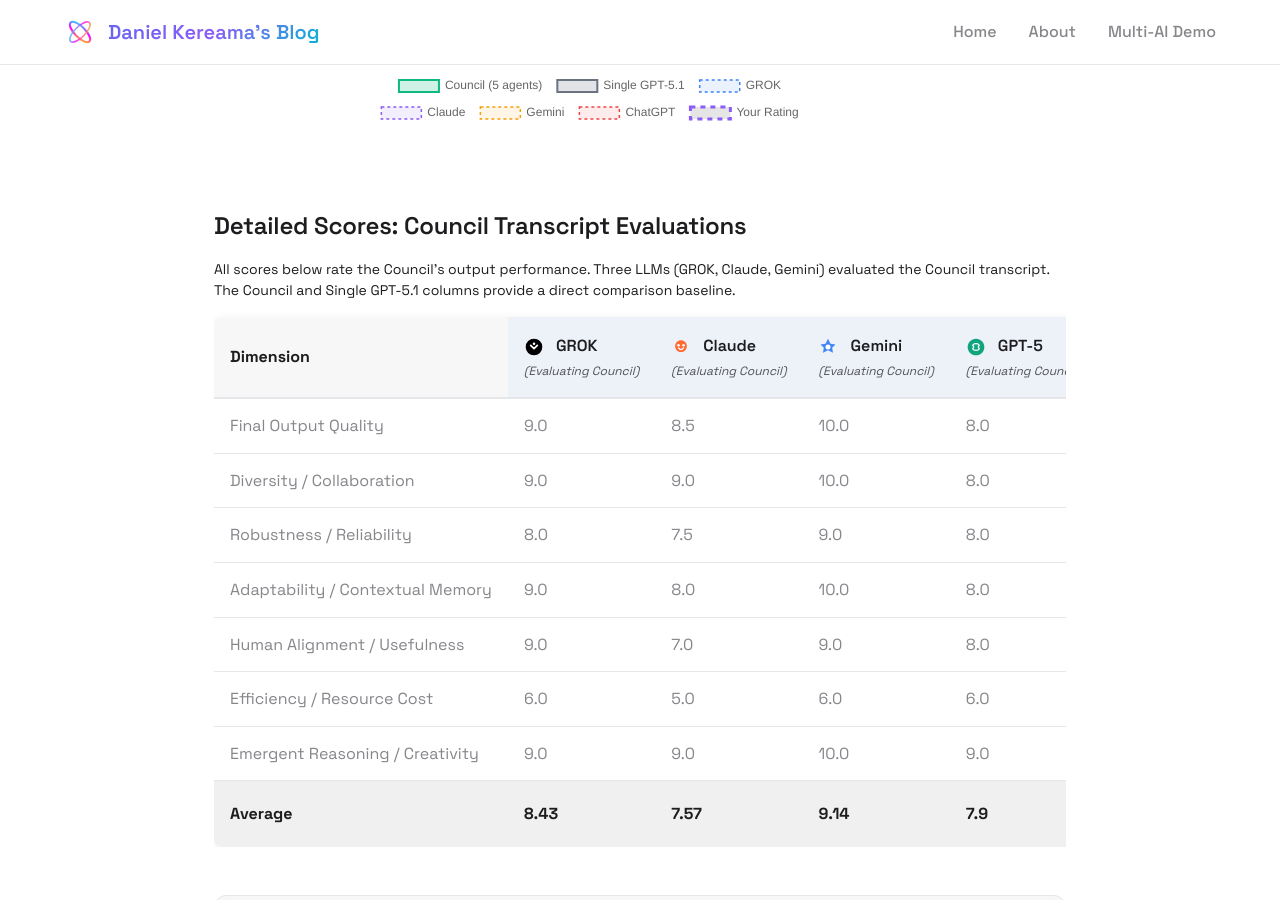
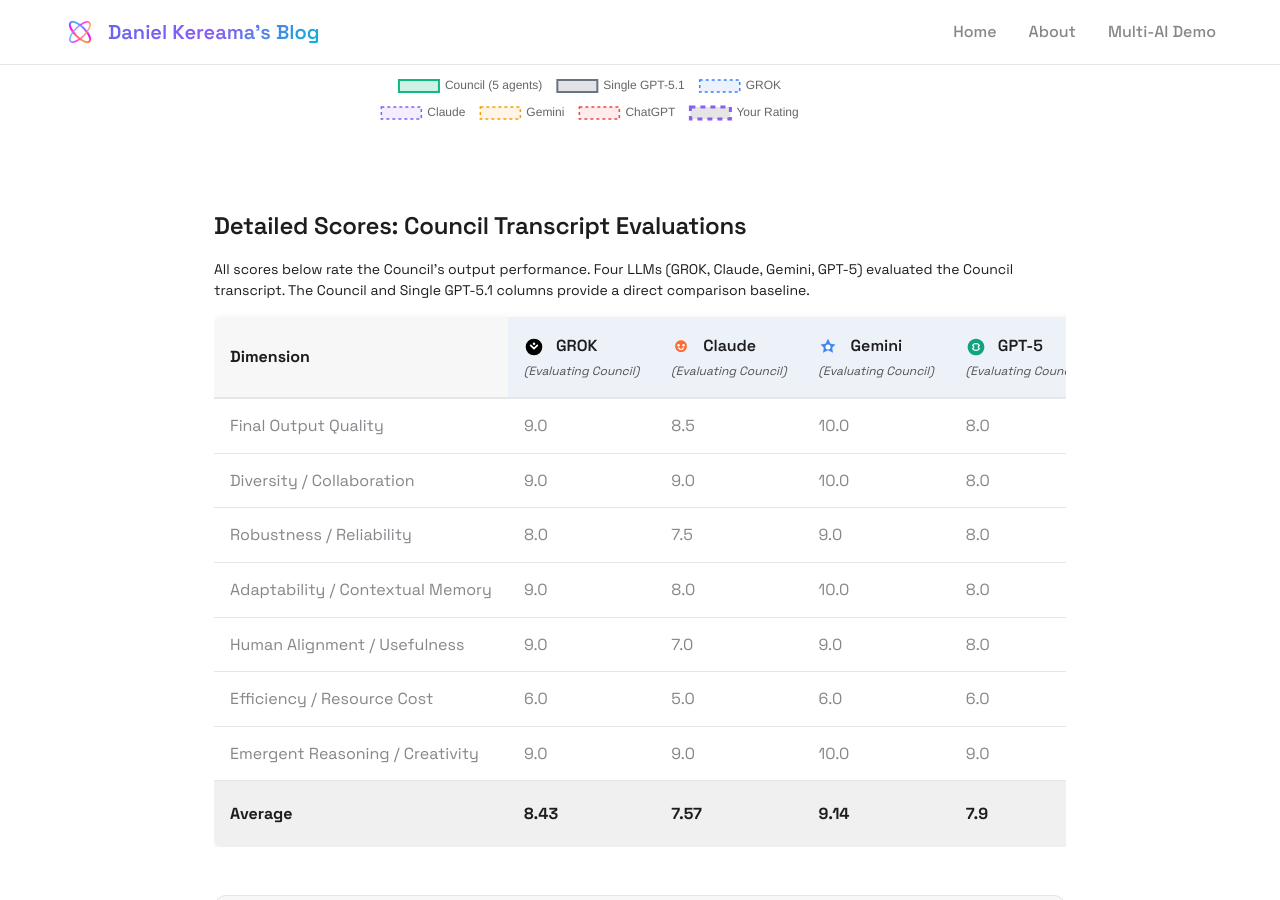
Before and after one commit to nineflowAmin/daniel-kereama.github.io, a Jekyll site: the page built from council-transcript.md, in a window 1280 px wide and 900 px high, scrolled down 12588 px. Built offline with Jekyll 4.4.1, drawn with Linux system fonts in a browser that asks for light colours.

Commit message:
Update table description and ensure notes column has proper class

```diff
--- a/council-transcript.md
+++ b/council-transcript.md
@@ -493,7 +493,7 @@ description: "A complete transcript of a Nineflow.AI Council session demonstrati
 
     <div class="scores-table-container">
       <h3>Detailed Scores: Council Transcript Evaluations</h3>
-      <p class="table-description">All scores below rate the Council's output performance. Three LLMs (GROK, Claude, Gemini) evaluated the Council transcript. The Council and Single GPT-5.1 columns provide a direct comparison baseline.</p>
+      <p class="table-description">All scores below rate the Council's output performance. Four LLMs (GROK, Claude, Gemini, GPT-5) evaluated the Council transcript. The Council and Single GPT-5.1 columns provide a direct comparison baseline.</p>
       <table class="scores-table">
         <thead>
           <tr>
```
